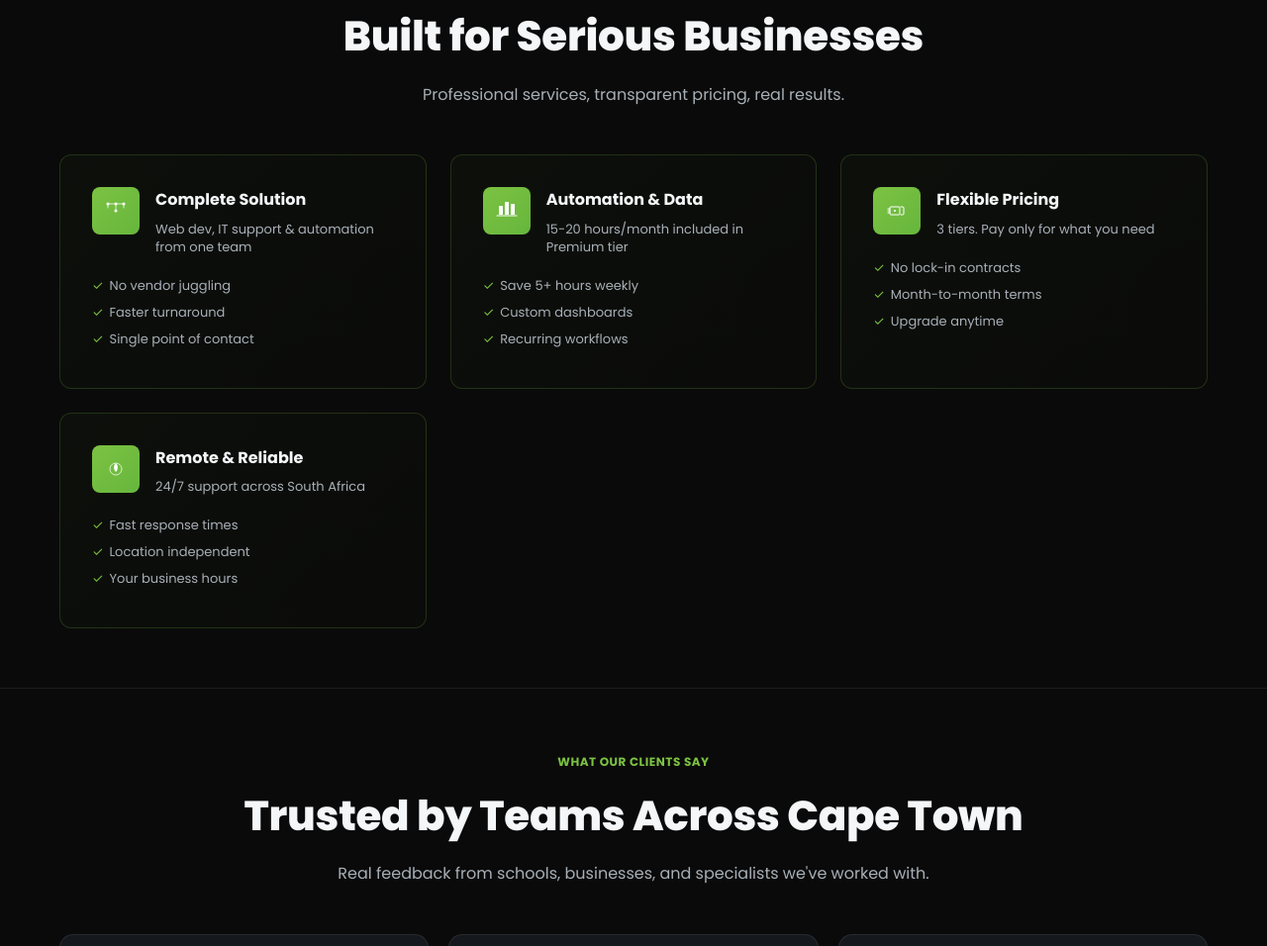
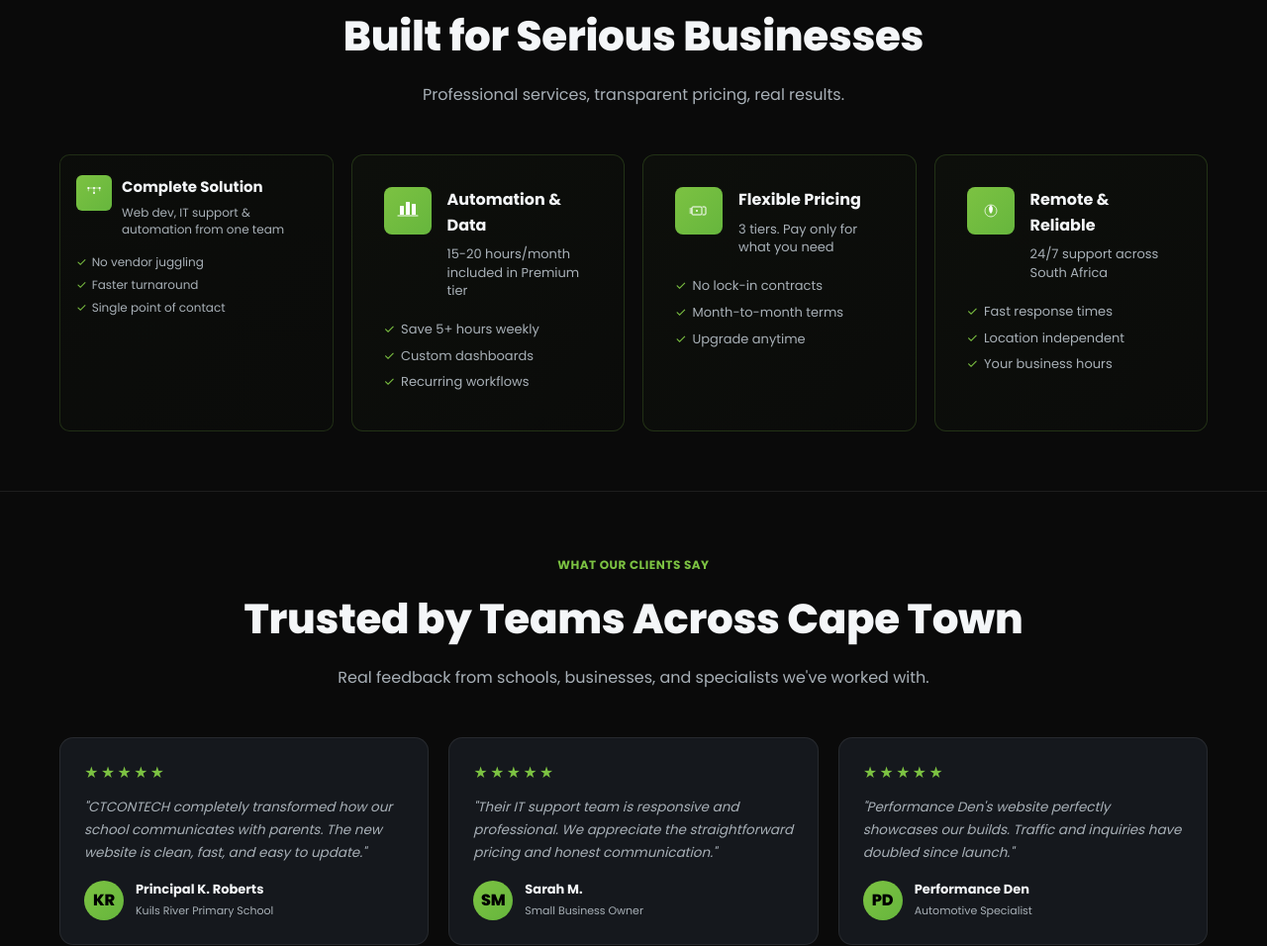
Before and after one commit to CTCONTECH/ctcontech-website, a website: page Index.html in a window 1280 px wide. Shown: the part 755-1711 px from the top of the page at 99% size. Drawn offline with Linux system fonts and the light colour scheme.

Commit message:
Reduce Why Choose Us card size for single-row fit on desktop

```diff
--- a/Index.html
+++ b/Index.html
@@ -737,12 +737,12 @@
           <p>Professional services, transparent pricing, real results.</p>
         </div>
 
-        <div style="display:grid; grid-template-columns:repeat(auto-fit, minmax(280px, 1fr)); gap:24px; margin-top:40px;">
+        <div style="display:grid; grid-template-columns:repeat(4, 1fr); gap:18px; margin-top:32px; max-width:1200px; margin-left:auto; margin-right:auto;">
           <!-- Complete Solution -->
-          <div class="reveal" style="padding:32px; border:1px solid rgba(124, 194, 66, 0.2); border-radius:12px; background:linear-gradient(135deg, rgba(124, 194, 66, 0.03) 0%, rgba(124, 194, 66, 0.01) 100%); transition:all 0.3s ease;">
-            <div style="display:flex; gap:16px; align-items:flex-start; margin-bottom:20px;">
-              <div style="flex-shrink:0; width:48px; height:48px; background:linear-gradient(135deg, #7cc242 0%, #66b63d 100%); border-radius:8px; display:flex; align-items:center; justify-content:center;">
-                <svg width="28" height="28" viewBox="0 0 56 56" fill="none">
+          <div class="reveal" style="padding:20px 16px; border:1px solid rgba(124, 194, 66, 0.18); border-radius:10px; background:linear-gradient(135deg, rgba(124, 194, 66, 0.02) 0%, rgba(124, 194, 66, 0.01) 100%); transition:all 0.3s ease; min-width:0;">
+            <div style="display:flex; gap:10px; align-items:flex-start; margin-bottom:14px;">
+              <div style="flex-shrink:0; width:36px; height:36px; background:linear-gradient(135deg, #7cc242 0%, #66b63d 100%); border-radius:6px; display:flex; align-items:center; justify-content:center;">
+                <svg width="20" height="20" viewBox="0 0 56 56" fill="none">
                   <circle cx="12" cy="14" r="3" fill="#fff"/>
                   <circle cx="28" cy="14" r="3" fill="#fff"/>
                   <circle cx="44" cy="14" r="3" fill="#fff"/>
@@ -755,14 +755,14 @@
                 </svg>
               </div>
               <div>
-                <h3 style="margin:0 0 8px 0; font-size:16px; font-weight:700;">Complete Solution</h3>
-                <p style="margin:0; font-size:13px; color:var(--muted); line-height:1.4;">Web dev, IT support & automation from one team</p>
+                <h3 style="margin:0 0 6px 0; font-size:15px; font-weight:700;">Complete Solution</h3>
+                <p style="margin:0; font-size:12px; color:var(--muted); line-height:1.4;">Web dev, IT support & automation from one team</p>
               </div>
             </div>
-            <ul style="list-style:none; padding:0; margin:0; font-size:13px; color:var(--muted);">
-              <li style="margin:6px 0;"><span style="color:var(--accent); margin-right:6px;">✓</span>No vendor juggling</li>
-              <li style="margin:6px 0;"><span style="color:var(--accent); margin-right:6px;">✓</span>Faster turnaround</li>
-              <li style="margin:6px 0;"><span style="color:var(--accent); margin-right:6px;">✓</span>Single point of contact</li>
+            <ul style="list-style:none; padding:0; margin:0; font-size:12px; color:var(--muted);">
+              <li style="margin:4px 0;"><span style="color:var(--accent); margin-right:5px;">✓</span>No vendor juggling</li>
+              <li style="margin:4px 0;"><span style="color:var(--accent); margin-right:5px;">✓</span>Faster turnaround</li>
+              <li style="margin:4px 0;"><span style="color:var(--accent); margin-right:5px;">✓</span>Single point of contact</li>
             </ul>
           </div>
 
```
